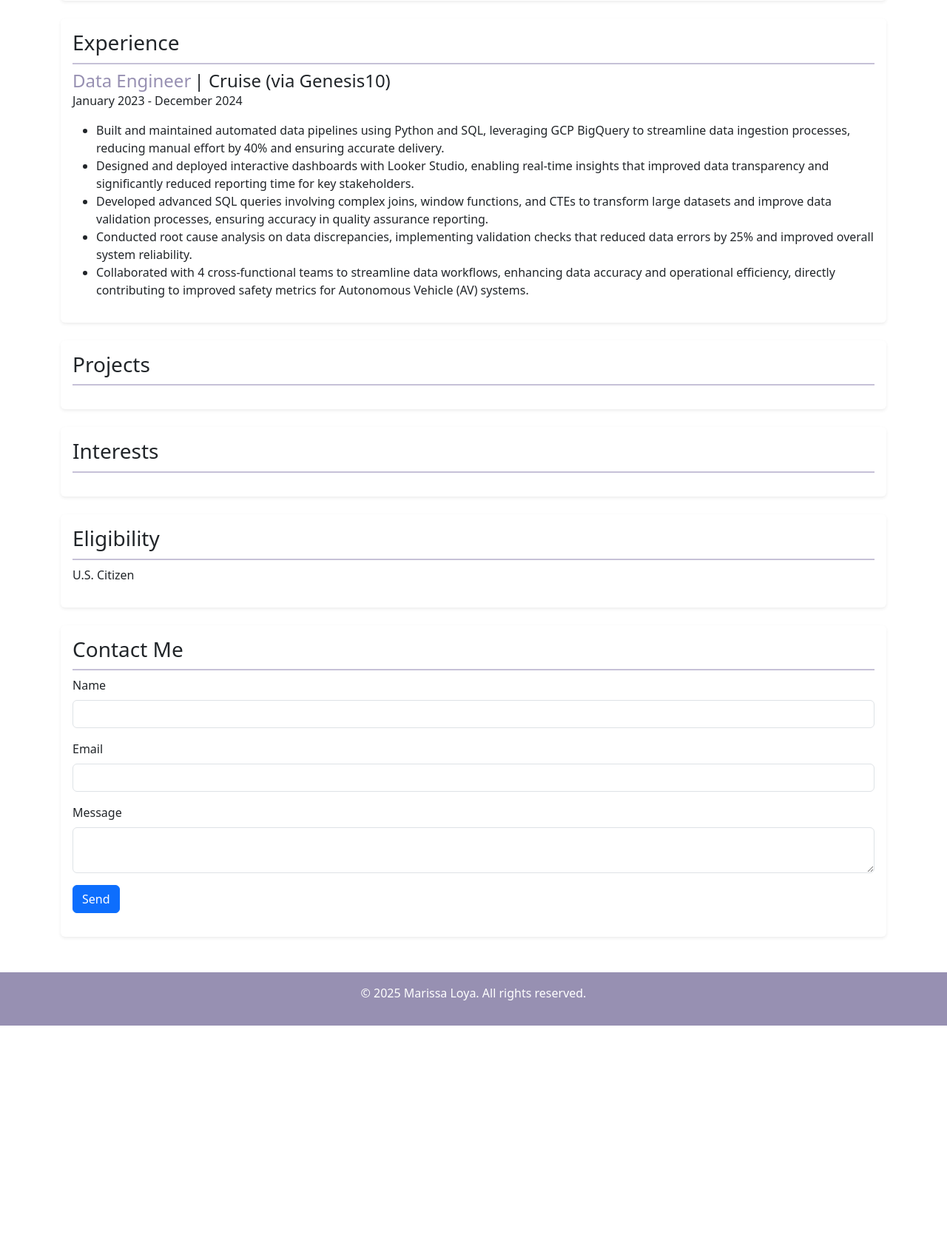
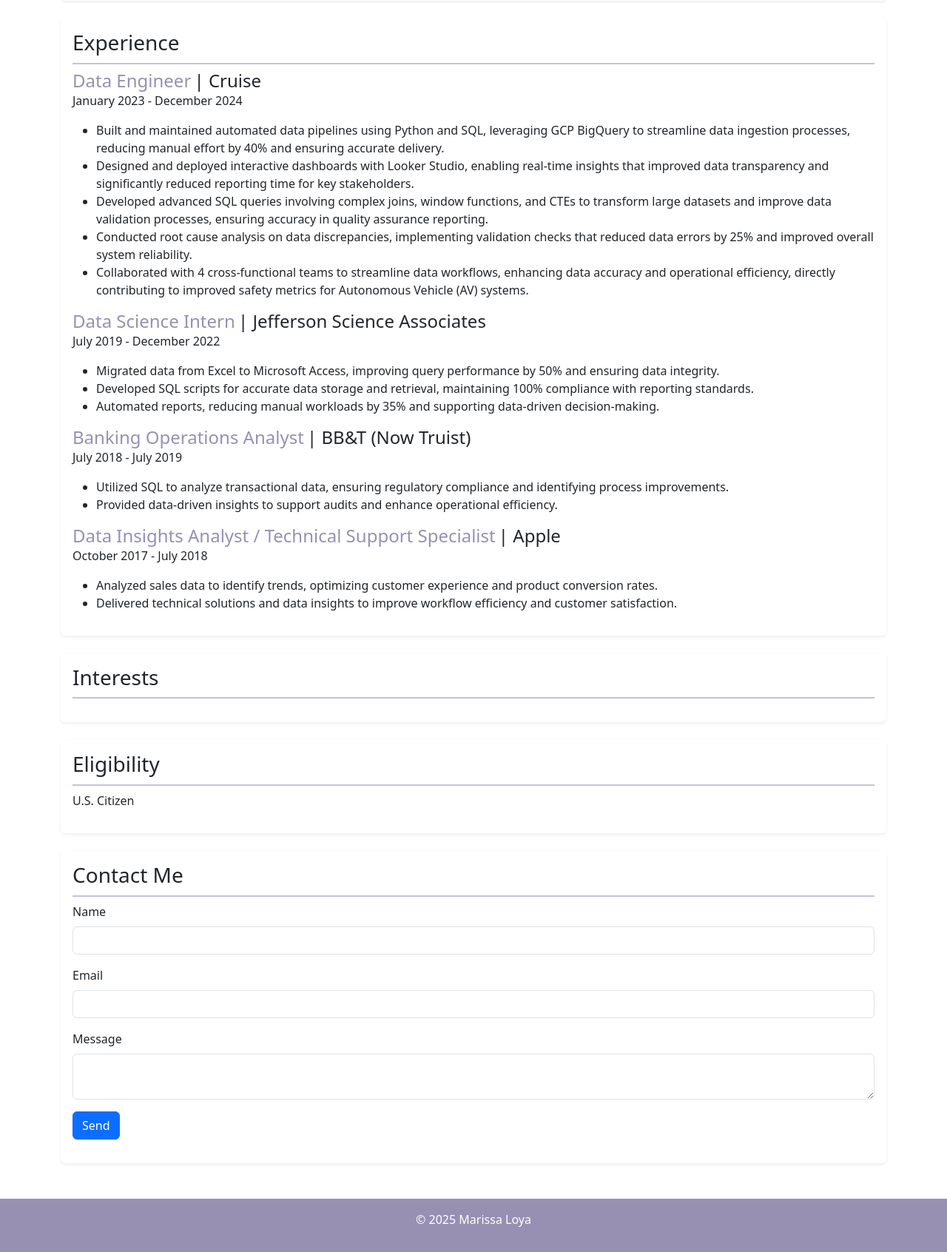
Before and after one commit to mloya1105/resume-website, a Flask app: page / in a window 1280 px wide. Shown: the part 646-2338 px from the top of the page at 74% size. Before the commit the page ends 2032 px from the top, so only its background shows below. Run offline with Flask 3, Linux system fonts and the light colour scheme.

Commit message:
added in rest of my experiences

```diff
--- a/templates/index.html
+++ b/templates/index.html
@@ -71,7 +71,7 @@
                     <h3 style="border-bottom: 2px solid #c6c1d7; padding-bottom: 10px;">Experience</h3>
                     <div class="experience">
                         <h4 style="color:#9790b2; display: inline;">Data Engineer</h4>
-                        <h4 style="display: inline;">| Cruise (via Genesis10)</h4>
+                        <h4 style="display: inline;"> | Cruise</h4>
                         <p>January 2023 - December 2024</p>
                         <ul>
                             <li>Built and maintained automated data pipelines using Python and SQL, leveraging GCP BigQuery to streamline data ingestion processes, reducing manual effort by 40% and ensuring accurate delivery.</li>
@@ -81,16 +81,44 @@
                             <li>Collaborated with 4 cross-functional teams to streamline data workflows, enhancing data accuracy and operational efficiency, directly contributing to improved safety metrics for Autonomous Vehicle (AV) systems.</li>
                         </ul>
                     </div>
+                    <div class="experience">
+                        <h4 style="color:#9790b2; display: inline;">Data Science Intern</h4>
+                        <h4 style="display: inline;"> | Jefferson Science Associates</h4>
+                        <p>July 2019 - December 2022</p>
+                        <ul>
+                            <li>Migrated data from Excel to Microsoft Access, improving query performance by 50% and ensuring data integrity.</li>
+                            <li>Developed SQL scripts for accurate data storage and retrieval, maintaining 100% compliance with reporting standards.</li>
+                            <li>Automated reports, reducing manual workloads by 35% and supporting data-driven decision-making.</li>
+                        </ul>
+                    </div>
+                    <div class="experience">
+                        <h4 style="color:#9790b2; display: inline;">Banking Operations Analyst</h4>
+                        <h4 style="display: inline;"> | BB&T (Now Truist)</h4>
+                        <p>July 2018 - July 2019</p>
+                        <ul>
+                            <li>Utilized SQL to analyze transactional data, ensuring regulatory compliance and identifying process improvements.</li>
+                            <li>Provided data-driven insights to support audits and enhance operational efficiency.</li>
+                        </ul>
+                    </div>
+                    <div class="experience">
+                        <h4 style="color:#9790b2; display: inline;">Data Insights Analyst / Technical Support Specialist</h4>
+                        <h4 style="display: inline;"> | Apple</h4>
+                        <p>October 2017 - July 2018</p>
+                        <ul>
+                            <li>Analyzed sales data to identify trends, optimizing customer experience and product conversion rates.</li>
+                            <li>Delivered technical solutions and data insights to improve workflow efficiency and customer satisfaction.</li>
+                        </ul>
+                    </div>
                 </section>
             </div>
 
-            <!-- Projects Section -->
+            <!-- Projects Section
             <div class="shadow-sm p-3 mb-4 bg-body rounded">
                 <section id="Projects" class="mb-3">
                     <h3 style="border-bottom: 2px solid #c6c1d7; padding-bottom: 10px;">Projects</h3>
-                    <!-- Add your projects content here -->
+                     Add your projects content here
                 </section>
-            </div>
+            </div> -->
 
             <!-- Interests Section -->
             <div class="shadow-sm p-3 mb-4 bg-body rounded">
@@ -135,7 +163,7 @@
 
     <footer class="custom-header py-3 text-center">
         <!-- Footer Content -->
-        <p>&copy; 2025 Marissa Loya. All rights reserved.</p>
+        <p>&copy; 2025 Marissa Loya</p>
     </footer>
 
     <!-- Bootstrap and custom JavaScript -->
```
